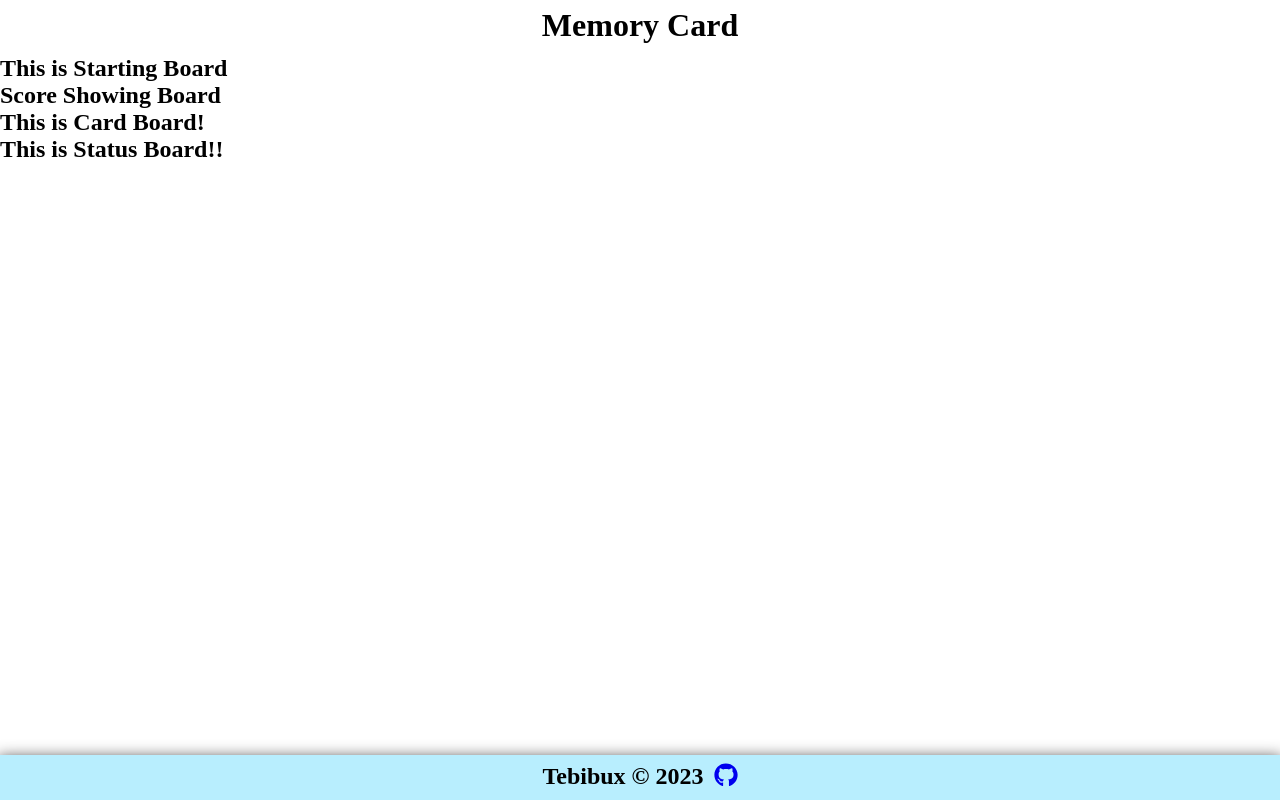
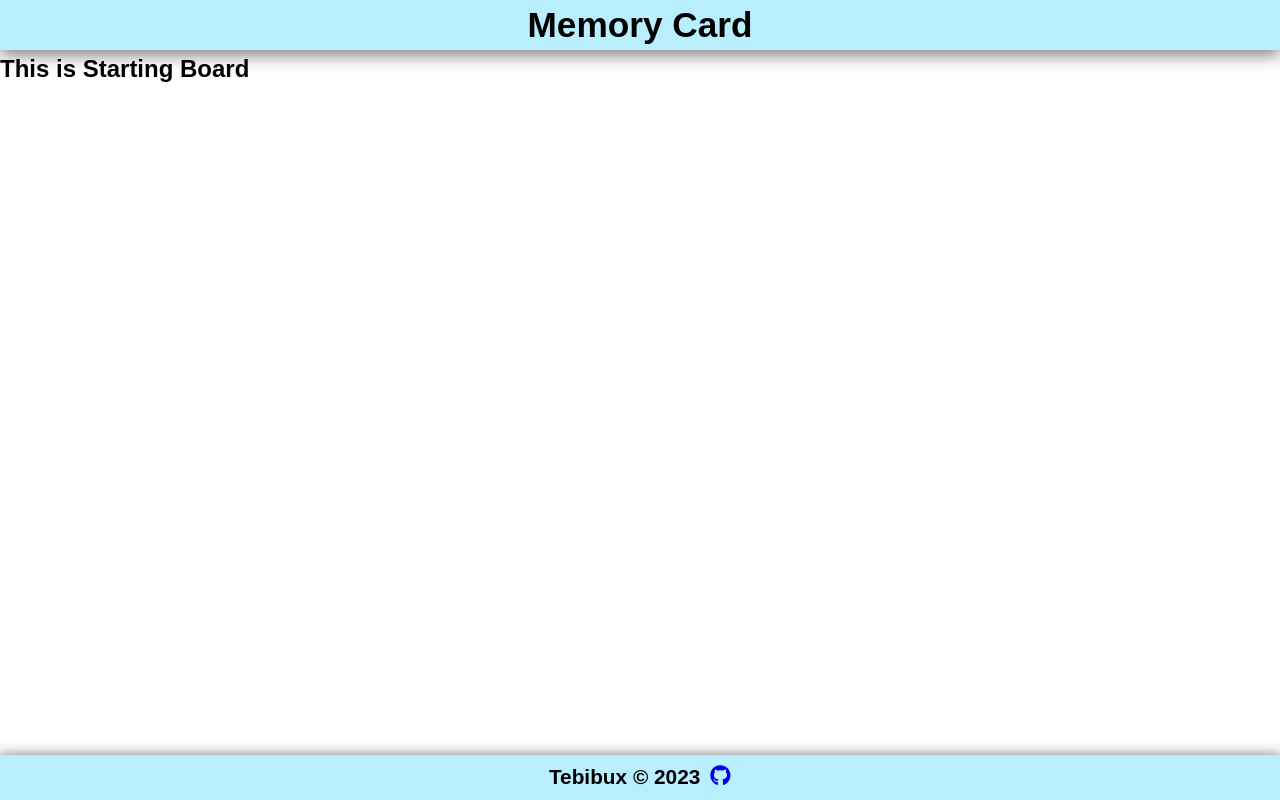
Before and after one commit to Tebibux/memory-card, a React (Create React App) app: page / in a window 1280 px wide. Built offline with nearby package versions, Linux system fonts and the light colour scheme.

Commit message:
component classified

```diff
--- a/src/App.js
+++ b/src/App.js
@@ -6,7 +6,7 @@ function App() {
   return (
     <div className="container">
       <Header />
-      <Main className="main"/>
+      <Main />
       <Footer />
     </div>
   );
--- a/src/components/footer/Footer.jsx
+++ b/src/components/footer/Footer.jsx
@@ -1,5 +1,5 @@
 import React from 'react';
-import {FaGithub} from 'react-icons/fa';
+import { FaGithub } from 'react-icons/fa';
 function Footer() {
 	const year = new Date();
 	return (
--- a/src/components/main/Main.jsx
+++ b/src/components/main/Main.jsx
@@ -5,14 +5,19 @@ import CardBoard from './cardBoard/CardBoard';
 import StatusBoard from './cardBoard/StatusBoard';
 
 function Main() {
-  return (
-	<div>
-		<StartingBoard />
-		<ScoreBoard />
-		<CardBoard />
-		<StatusBoard />
-	</div>
-  );
+	const started = false;
+
+	return started ? (
+		<div className="main">
+			<ScoreBoard />
+			<CardBoard />
+			<StatusBoard />
+		</div>
+	) : (
+		<div className="main-starting">
+			<StartingBoard />
+		</div>
+	);
 }
 
 export default Main;
--- a/src/css/styles.css
+++ b/src/css/styles.css
@@ -1,28 +1,37 @@
-*{
+* {
 	padding: 0;
 	margin: 0;
 	box-sizing: border-box;
 }
-.container{
+
+.container {
 	height: 100vh;
 	display: grid;
 	grid-template-rows: 50px 1fr 45px;
 	row-gap: 5px;
+	font-family: sans-serif, 'Lucida Sans Regular', 'Lucida Grande', 'Lucida Sans Unicode', Geneva, Verdana;
 }
-.header{
+
+.header {
 	display: grid;
 	place-content: center;
+	background-color: rgba(139, 227, 253, 0.611);
+	color: rgb(0, 0, 0);
+	box-shadow: 0px 5px 16px 0.1px rgba(0, 0, 0, 0.505);
+	font-size: 1.1rem;
 }
-.footer{
+
+.footer {
 	display: grid;
 	place-items: center;
 	width: 100%;
 	background-color: rgba(139, 227, 253, 0.611);
 	color: rgb(0, 0, 0);
 	box-shadow: 0px 5px 16px 2px rgba(0, 0, 0, 0.805);
-	font-size: 1.5rem;
+	font-size: 1.3rem;
 }
-.footer-items{
+
+.footer-items {
 	display: flex;
 	gap: 10px;
 }
```
Lines whose indentation alone changed are shown as unchanged.
